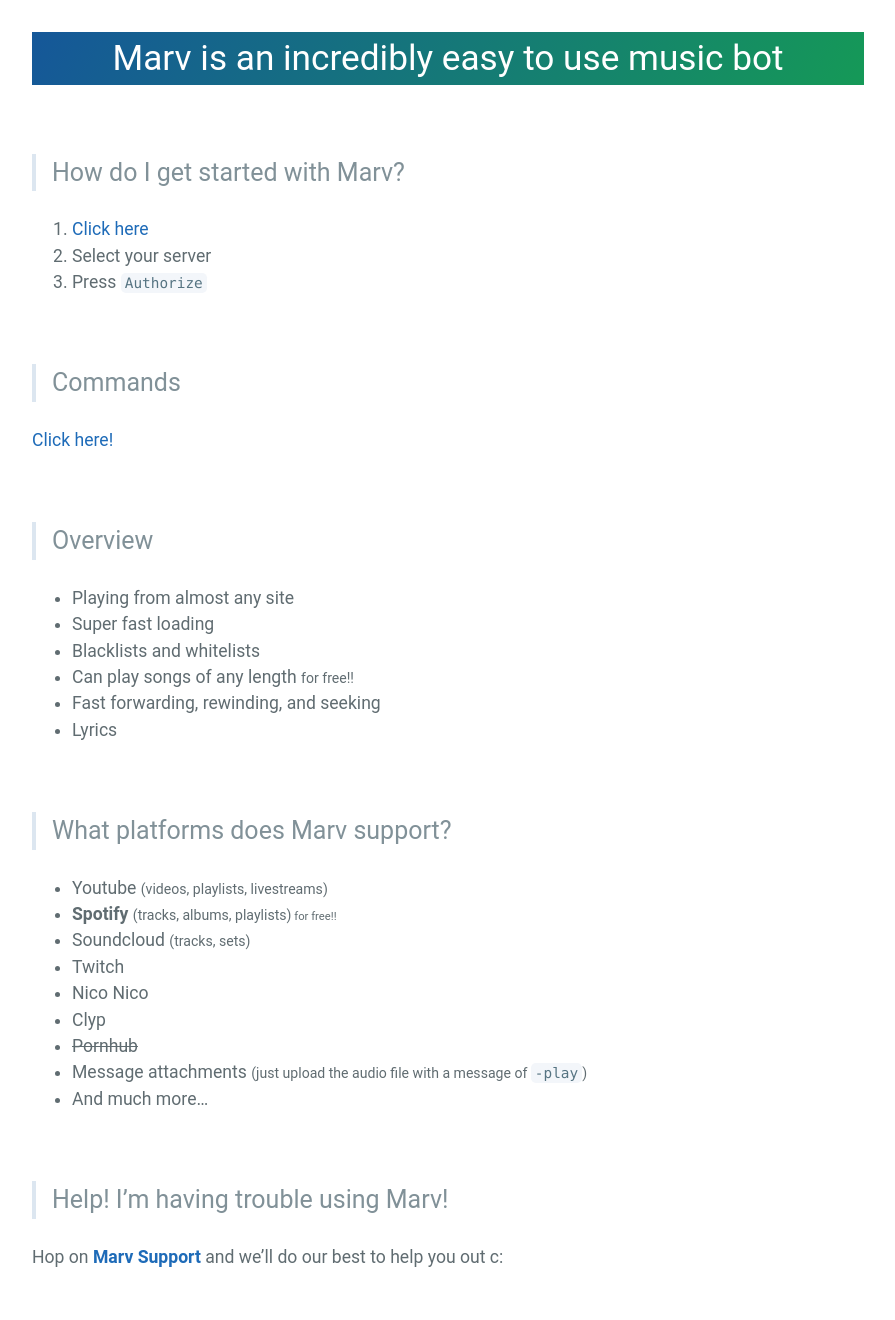
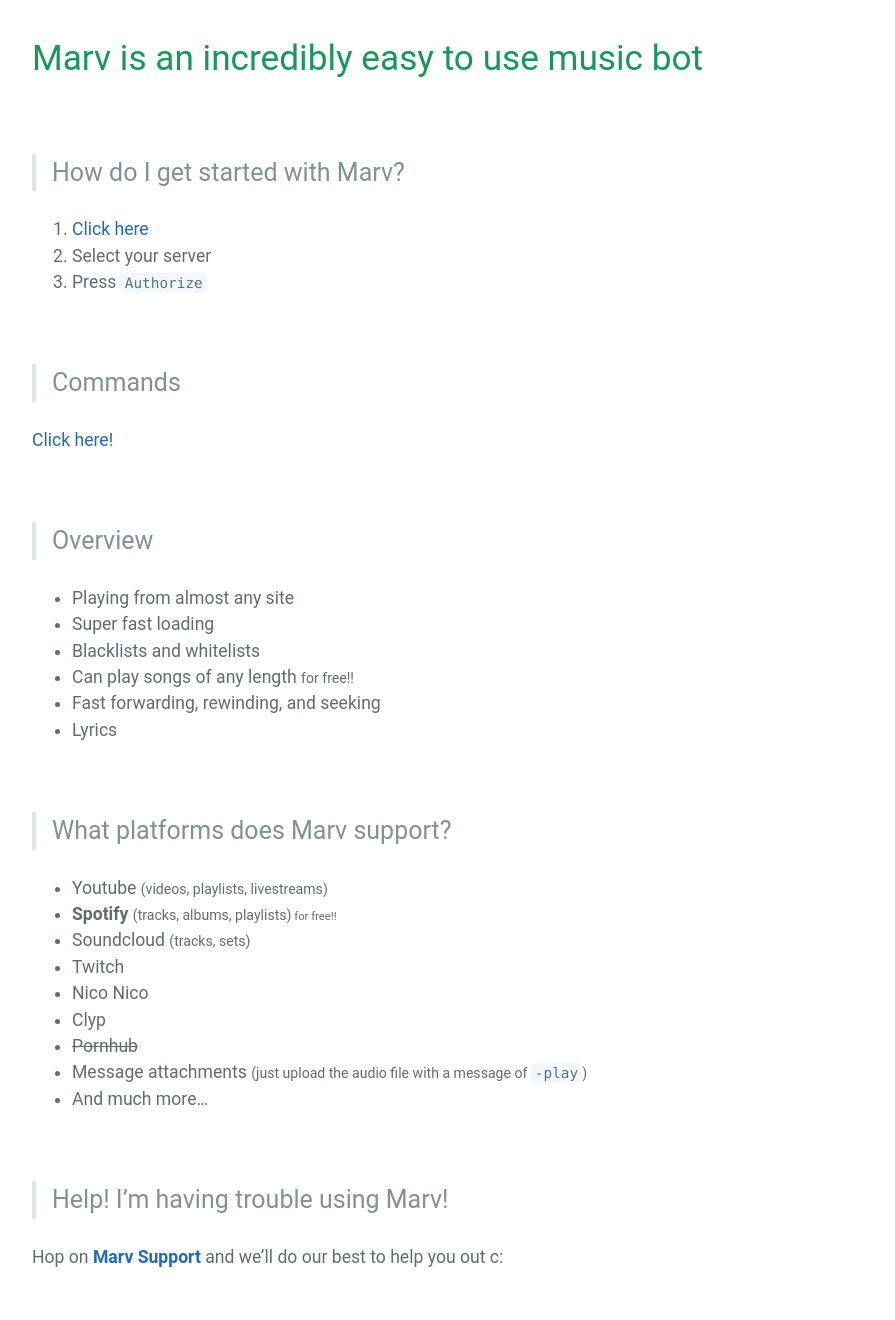
Before and after one commit to mymindishazel/marv-docs, a Jekyll site: the page built from index.md, in a window 1280 px wide. Shown: the whole page, without its empty margins (192-1087 px from the left). Built offline with Jekyll 4.4.1, drawn with Linux system fonts in a browser that asks for light colours; our own code applies the rules of GitHub Pages for plain Markdown files.

Commit message:
Update jekyll-theme-cayman.scss

```diff
--- a/_sass/jekyll-theme-cayman.scss
+++ b/_sass/jekyll-theme-cayman.scss
@@ -167,16 +167,7 @@ a {
     max-width: 100%;
   }
 
-  h1 {
-    margin-top: 2rem;
-    margin-bottom: 1rem;
-    font-weight: normal;
-    text-align: center;
-    color: White;
-    background-color: $header-bg-color;
-    background-image: linear-gradient(120deg, $header-bg-color-secondary, $header-bg-color);
-  }
-
+  h1,
   h2,
   h3,
   h4,
```
